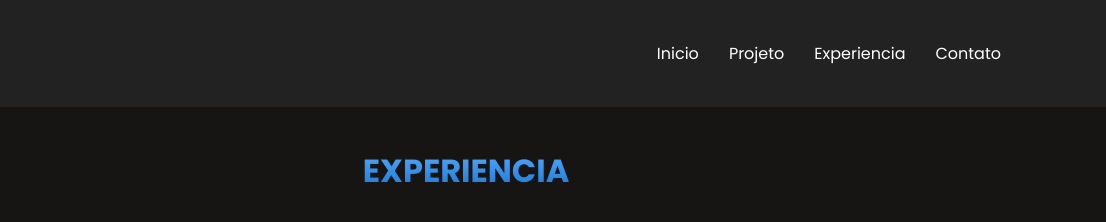
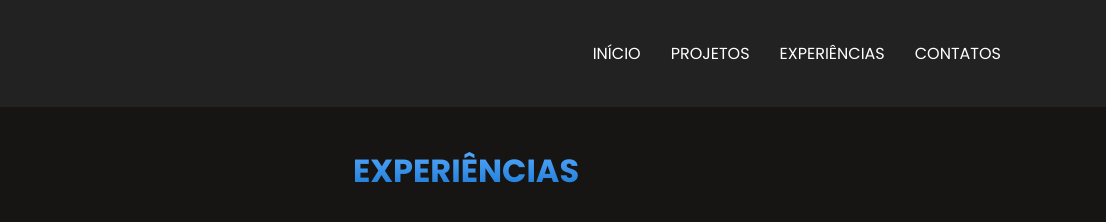
Before and after one commit to FelipeSoeiroLopes/FelipeSoeiroLopes.github.io, a plain HTML site: page experiencia.html in a window 1280 px wide. Shown: the top 222 px of the page, 174-1280 px from the left. Drawn offline with Linux system fonts and the light colour scheme.

Commit message:
PORTIFOLIO_V2.1_2025

```diff
--- a/experiencia.html
+++ b/experiencia.html
@@ -18,15 +18,15 @@
         </div>
         <div class="menu-icon" onclick="toggleMenu()">&#9776;</div>
         <div class="navbar" id="navbar">
-          <div><a href="index.html">Inicio</a></div>
-          <div><a href="projeto.html">Projeto</a></div>
-          <div><a href="experiencia.html">Experiencia</a></div>
-          <div><a href="contato.html">Contato</a></div>
+          <div><a href="index.html">INÍCIO</a></div>
+          <div><a href="projeto.html">PROJETOS</a></div>
+          <div><a href="experiencia.html">EXPERIÊNCIAS</a></div>
+          <div><a href="contato.html">CONTATOS</a></div>
         </div>
       </nav>
     </header>
     <section class="container">
-      <h2 class="primary-heading heading-experience">EXPERIENCIA</h2>
+      <h2 class="primary-heading heading-experience">EXPERIÊNCIAS</h2>
       <div class="experiences">
         <!----------------------------------------------------------------->
         <div class="experience-item">
```
Also changed, not shown: contato.html (+5 -5 lines), index.html (+5 -5 lines), projeto.html (+4 -4 lines), styles.css (line endings or trailing spaces).
